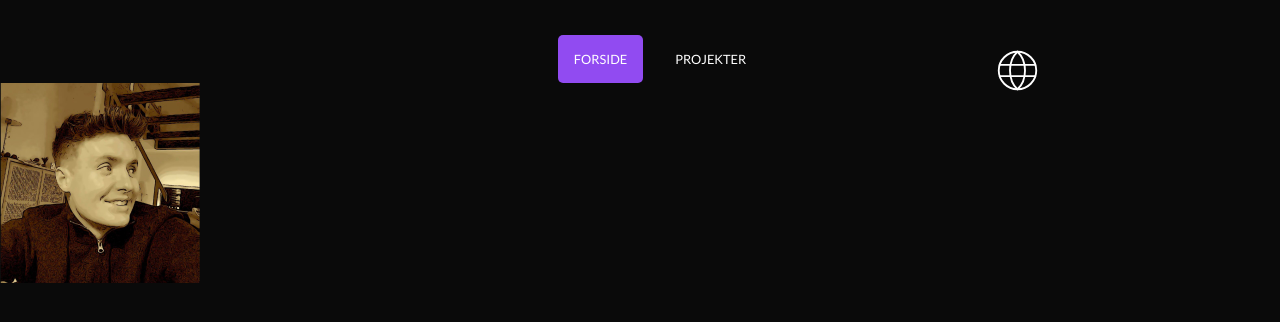
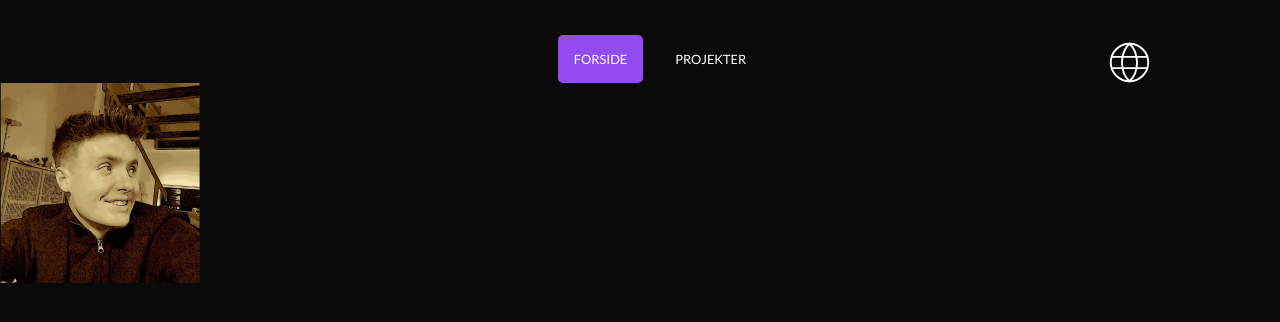
Before and after one commit to TobiasAagaard/portfolio, a React (Vite) app in the folder Frontend/: page / in a window 1280 px wide. Shown: the top 322 px of the page. Built offline with nearby package versions, Linux system fonts and the light colour scheme.

Commit message:
Burger and navbar on going close to finsish

```diff
--- a/Frontend/src/Components/BurgerMenu/BurgerMenu.scss
+++ b/Frontend/src/Components/BurgerMenu/BurgerMenu.scss
@@ -10,13 +10,13 @@
         justify-content: space-between;
         width: 1.5rem;
         height: 1.2rem;
-        top: 3rem;
+        top: 0.5vh;
         right: 3rem;
         cursor: pointer;
         span {
             height: 0.2rem;
             width: 100%;
-           background-color: #fff;
+            background-color: #fff;
             border-radius: 0.2rem;
             transition: all 0.3s ease-in-out;
         }
--- a/Frontend/src/Components/BurgerMenu/BurgerMenu.tsx
+++ b/Frontend/src/Components/BurgerMenu/BurgerMenu.tsx
@@ -5,7 +5,7 @@ import "./BurgerMenu.scss"
 
 export const BurgerMenu: React.FC = () => {
 
-    const [menuOpen, setMenuOpen] = useState(false);
+    const [menuOpen, setMenuOpen] = useState<boolean>(false);
 
     const handleToggle = () => {
         setMenuOpen(!menuOpen);
--- a/Frontend/src/Components/Navbar/Navbar.scss
+++ b/Frontend/src/Components/Navbar/Navbar.scss
@@ -4,8 +4,7 @@
     .mainUl {
        display: flex;
        justify-content: center;
-       align-items: center;
-        gap: 1rem;
+       gap: 1rem;
 
         li {
             list-style: none;
@@ -47,8 +46,9 @@
     img {
        width: 45px;
        position: absolute;
-       top: 0;
-       right: 15rem;
+       top: -1.02vh;
+       right: 10vw;
+       cursor: pointer;
     }
 }
 
```
